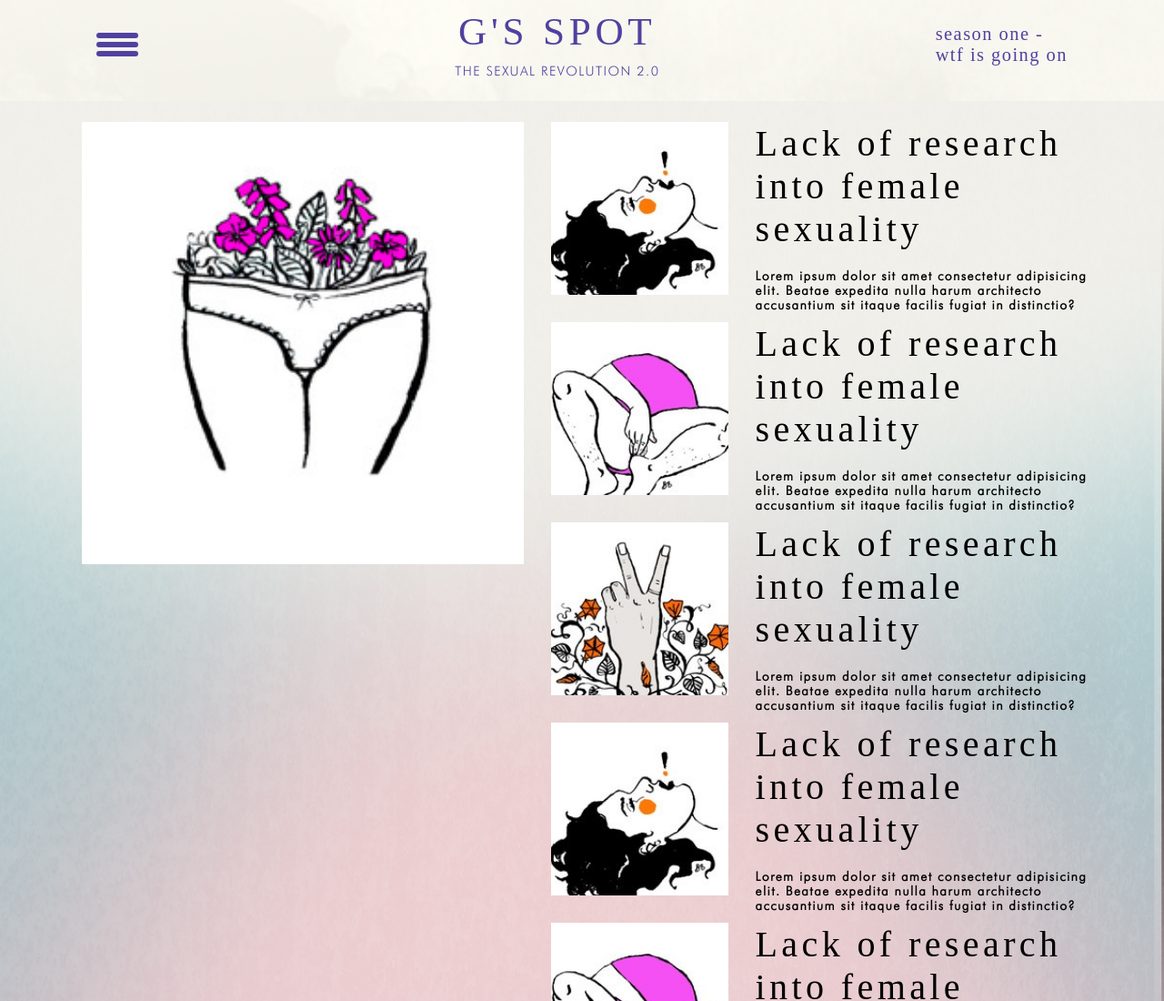
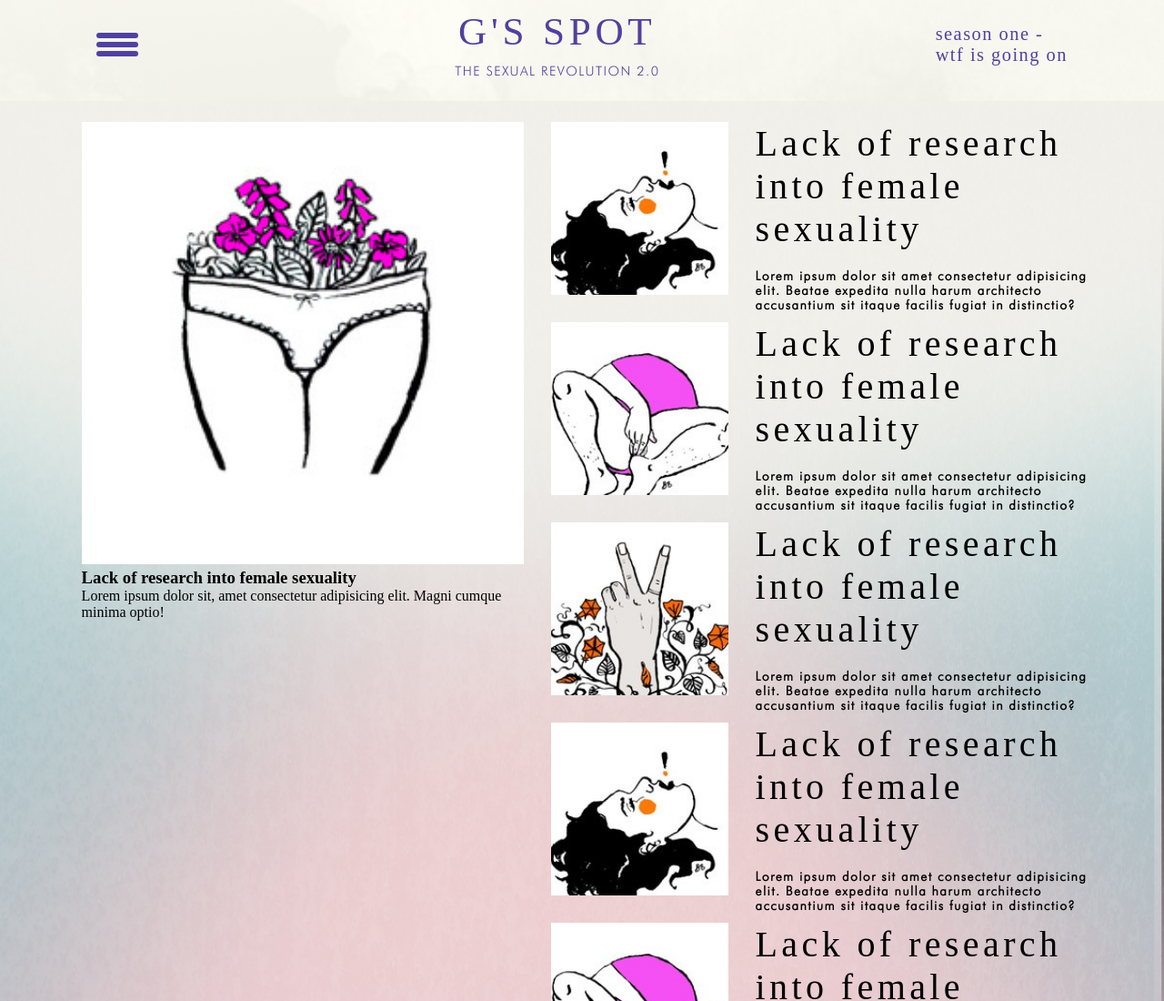
Before and after one commit to DaveCoded/Georgias-blog, a plain HTML site: page index.html in a window 1280 px wide. Shown: the top 1100 px of the page at 91% size. Drawn offline with Linux system fonts and the light colour scheme; a web font is replaced by a local one.

Commit message:
caption html

```diff
--- a/index.html
+++ b/index.html
@@ -30,6 +30,12 @@
       <article class="main-article">
         <div class="image-box">
           <img class="main-article__image" src="img/undies.jpg" alt="V is for Vulva">
+          <div class="image-caption">
+            <h3 class="image-caption__title">
+              Lack of research into female sexuality
+            </h3>
+            <p class="image-caption__excerpt">Lorem ipsum dolor sit, amet consectetur adipisicing elit. Magni cumque minima optio!</p>
+          </div>
         </div>
       </article>
     </div>
```
